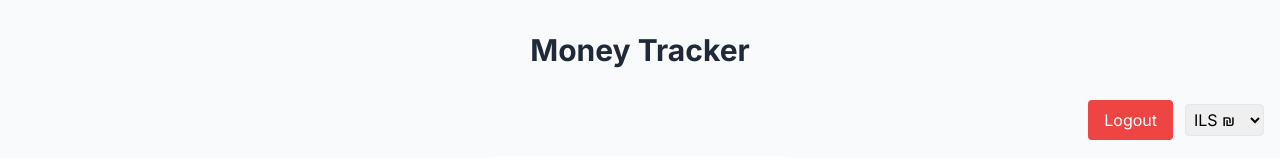
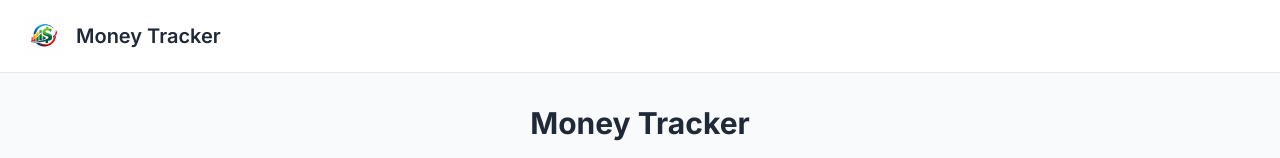
Before and after one commit to yomaurice/MoneyTracker_frontend, a Next.js app: page / in a window 1280 px wide. Shown: the top 158 px of the page. Built offline with nearby package versions, Linux system fonts and the light colour scheme; no server answers.

Commit message:
add_logo

```diff
--- a/src/app/layout.tsx
+++ b/src/app/layout.tsx
@@ -1,13 +1,14 @@
 import './globals.css'
 import type { Metadata } from 'next'
 import { Inter } from 'next/font/google'
-import { CurrencyProvider } from '../context/CurrencyContext';
+import Image from 'next/image'
+import { CurrencyProvider } from '../context/CurrencyContext'
 
 const inter = Inter({ subsets: ['latin'] })
 
 export const metadata: Metadata = {
-  title: 'Create Next App',
-  description: 'Generated by create next app',
+  title: 'Money Tracker',
+  description: 'Track expenses and income',
 }
 
 export default function RootLayout({
@@ -19,7 +20,26 @@ export default function RootLayout({
     <html lang="en">
       <body className={inter.className}>
         <CurrencyProvider>
+
+          {/* App Header */}
+          <header className="flex items-center gap-3 px-6 py-4 border-b bg-white">
+            <Image
+              src="/logo.png"
+              alt="Money Tracker Logo"
+              width={40}
+              height={40}
+              priority
+            />
+            <span className="text-xl font-semibold text-gray-800">
+              Money Tracker
+            </span>
+          </header>
+
+          {/* Page Content */}
+          <main>
             {children}
+          </main>
+
         </CurrencyProvider>
       </body>
     </html>
```
Also changed, not shown: public/logo.png (added).
